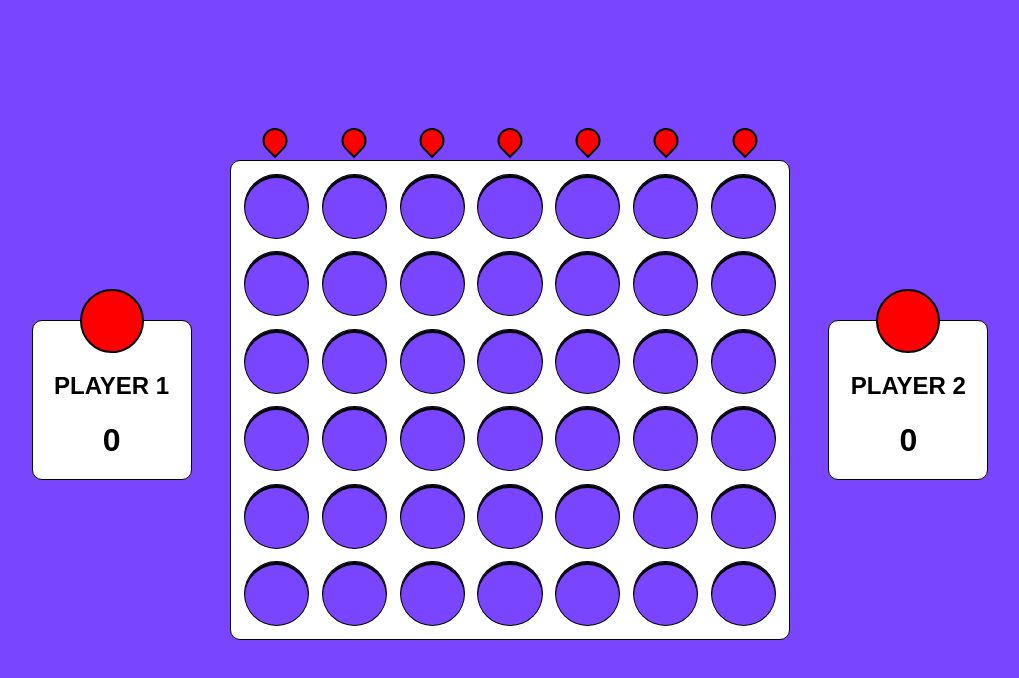
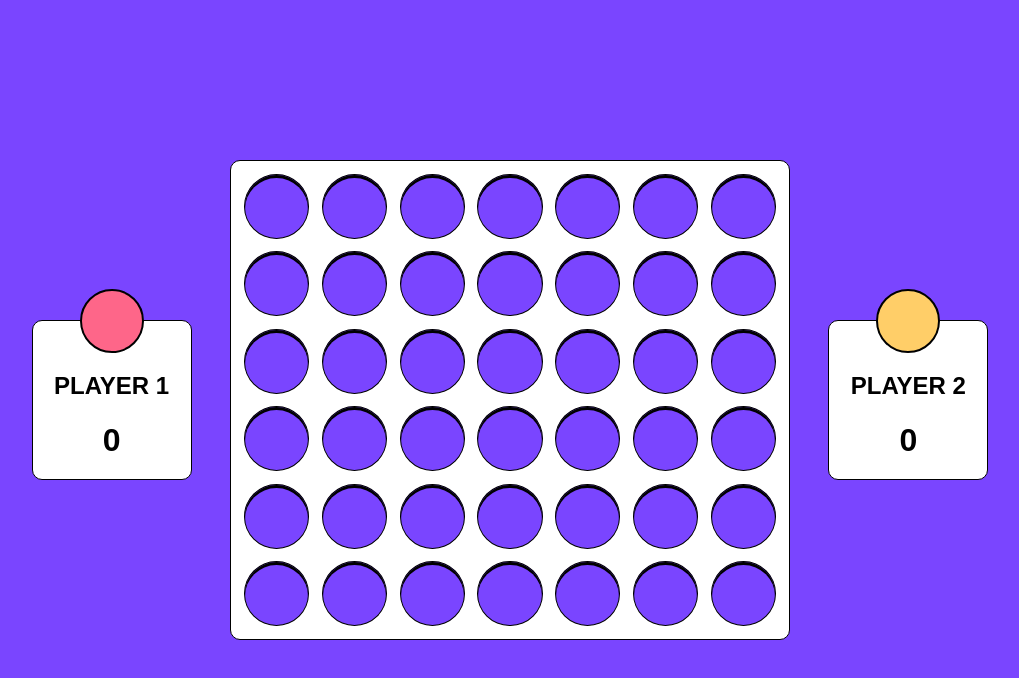
Before and after one commit to Cyri0/connect-four, a React (Vite) app: page / in a window 1280 px wide. Shown: the top 678 px of the page, without its empty margins (130-1149 px from the left). Built offline with nearby package versions, Linux system fonts and the light colour scheme.

Commit message:
marker added

```diff
--- a/src/App.tsx
+++ b/src/App.tsx
@@ -5,11 +5,12 @@ import PlayerCard from './components/PlayerCard'
 const App = () => {
   const [player1Point, setPlayer1Point] = useState(0)
   const [player2Point, setPlayer2Point] = useState(0)
+  const [actualPlayer, setActualPlayer] = useState<string>("player1")
 
   return (
     <div id="main-app">
       <PlayerCard smileyBg='player1' playerName='Player 1' point={player1Point}/>
-      <GameField />
+      <GameField actualPlayer={actualPlayer}/>
       <PlayerCard smileyBg='player2' playerName='Player 2' point={player2Point}/>
     </div>
   )
--- a/src/components/GameField.tsx
+++ b/src/components/GameField.tsx
@@ -1,14 +1,20 @@
 import {useState, useEffect} from "react"
 import Hole from "./Hole"
+import HoverElement from "./HoverElement"
 
-const GameField = () => {
+interface GameFieldData {
+  actualPlayer: string
+}
+
+
+const GameField = (props: GameFieldData) => {
   const [holes, setHoles] = useState<JSX.Element[]>([])
   const [hoverElement, setHoverElements] = useState<JSX.Element[]>([])
     useEffect(()=>{
         let newHoles = []
         let newHoverElements = []
         for(let row= 0; row < 7; row++){
-            newHoverElements.push(<div><div className="marker"></div></div>)
+            newHoverElements.push(<HoverElement actualPlayer={props.actualPlayer}/>)
             for(let column = 0; column<6; column++){
                 newHoles.push(<Hole player={ undefined } key={`${row}|${column}`}/>)
             }
@@ -29,4 +35,5 @@ const GameField = () => {
   )
 }
 
+
 export default GameField
--- /dev/null
+++ b/src/components/HoverElement.tsx
@@ -0,0 +1,21 @@
+import {useState} from 'react'
+
+interface HoverElementData {
+    actualPlayer: string
+}
+
+const HoverElement = (props: HoverElementData) => {
+
+    const [visibility, setVisibility] = useState(false)
+
+    return (
+        <div
+            onMouseEnter={()=>setVisibility(true)}
+            onMouseLeave={()=>{setVisibility(false)}}
+        >
+            <div className={"marker " + props.actualPlayer} style={{display: visibility ? "block": "none"}}></div>
+        </div>
+    )
+}
+
+export default HoverElement
--- a/src/components/PlayerCard.tsx
+++ b/src/components/PlayerCard.tsx
@@ -6,8 +6,8 @@ interface PlayerData {
 
 const PlayerCard = (props: PlayerData) => {
   return (
-    <div className="player-card">
-        <div className="smiley"></div>
+    <div className={"player-card"}>
+        <div className={"smiley "  + props.smileyBg}></div>
         <h2>{props.playerName}</h2>
         <h1>{props.point}</h1>
     </div>
--- a/src/index.css
+++ b/src/index.css
@@ -115,7 +115,6 @@ div{
   }
 
   .hover-area>div:hover{
-    background-color: rgba(211, 211, 211, 0.292);
     cursor: pointer;
   }
 
@@ -127,7 +126,6 @@ div{
     max-width: 25px;
     max-height: 25px;
 
-    background-color: red;
     position: absolute;
     left: 50%;
     transform: translate(-50%,-15px) rotate(45deg);
@@ -160,7 +158,6 @@ div{
     top: -2rem;
     position: absolute;
     border-radius: 50%;
-    background-color: red;
     border: 2px solid black
   }
 
```
